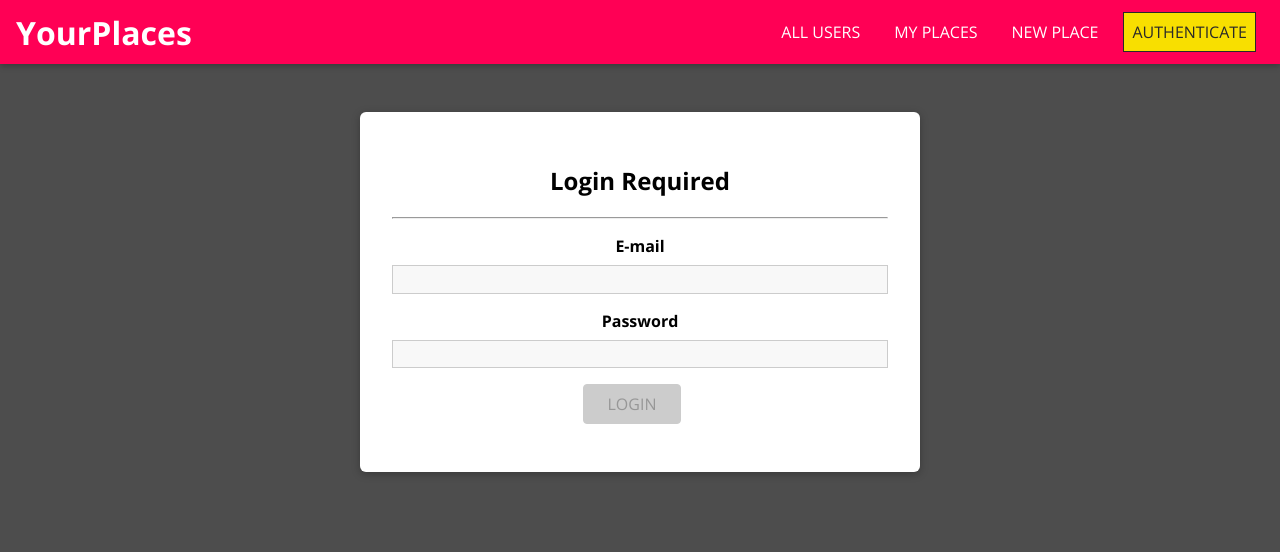
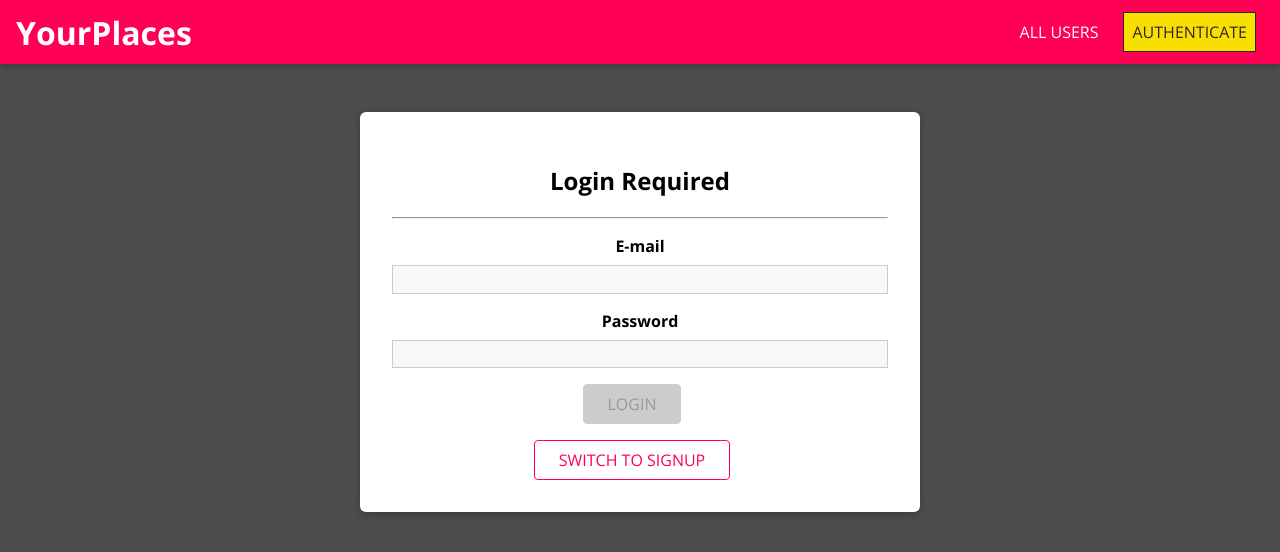
Before and after one commit to FedericoPiazzolla/react-places, a React (Vite) app: page /auth in a window 1280 px wide. Shown: the top 552 px of the page. Built offline with nearby package versions, Linux system fonts and the light colour scheme.

Commit message:
add: autContext for autenticate navigation link

```diff
--- a/src/App.jsx
+++ b/src/App.jsx
@@ -1,4 +1,4 @@
-import React from "react";
+import React, { useCallback, useState } from "react";
 import { BrowserRouter as Router, Routes, Route } from "react-router-dom";
 
 import Users from "./user/pages/Users";
@@ -7,9 +7,22 @@ import UserPlaces from "./places/pages/UserPlaces";
 import UpdatePlace from "./places/pages/UpdatePlace";
 import Auth from "./user/pages/Auth";
 import MainNavigation from "./shared/components/Navigation/MainNavigation";
+import { AuthContext } from "./shared/context/auth-context";
 
 const App = () => {
+  const [isLoggedIn, setIsLoggedeIn] = useState(false);
+
+  const login = useCallback(() => {
+    setIsLoggedeIn(true);
+  }, []);
+
+  const logout = useCallback(() => {
+    setIsLoggedeIn(false);
+  }, []);
+
   return (
+    <AuthContext.Provider
+      value={{ isLoggedIn: isLoggedIn, login: login, logout: logout }}>
       <Router>
         <MainNavigation />
 
@@ -23,6 +36,7 @@ const App = () => {
           </Routes>
         </main>
       </Router>
+    </AuthContext.Provider>
   );
 };
 
--- a/src/shared/components/Navigation/NavLinks.jsx
+++ b/src/shared/components/Navigation/NavLinks.jsx
@@ -1,26 +1,37 @@
-import React from 'react';
-import { NavLink } from 'react-router-dom';
+import React, { useContext } from "react";
+import { NavLink } from "react-router-dom";
 
-import './style/NavLinks.css'
+import "./style/NavLinks.css";
+import { AuthContext } from "../../context/auth-context";
 
 const NavLinks = (props) => {
+  const auth = useContext(AuthContext);
+
   return (
-    <ul className='nav-links'>
+    <ul className="nav-links">
       <li>
-        <NavLink to="/" end>ALL USERS</NavLink>
+        <NavLink to="/" end>
+          ALL USERS
+        </NavLink>
       </li>
+      {auth.isLoggedIn && (
         <li>
           {/* al momento della creazione db sostituire con id veritiero */}
           <NavLink to="/u1/places">MY PLACES</NavLink>
         </li>
+      )}
+      {auth.isLoggedIn && (
         <li>
-        <NavLink to="/places/new">NEW PLACE</NavLink>
+          <NavLink to="/places/new">ADD PLACE</NavLink>
         </li>
+      )}
+      {!auth.isLoggedIn && (
         <li>
           <NavLink to="/auth">AUTHENTICATE</NavLink>
         </li>
+      )}
     </ul>
-  )
-}
+  );
+};
 
-export default NavLinks
+export default NavLinks;
--- /dev/null
+++ b/src/shared/context/auth-context.jsx
@@ -0,0 +1,7 @@
+import { createContext } from "react";
+
+export const AuthContext = createContext({
+  isLoggedIn: false,
+  login: () => {},
+  logout: () => {},
+});
--- a/src/shared/hooks/form-hook.jsx
+++ b/src/shared/hooks/form-hook.jsx
@@ -8,6 +8,9 @@ const formReducer = (state, action) => {
 
       // Cicla su tutti i campi del form per verificare se l'intero form è valido
       for (const inputId in state.inputs) {
+        if(!state.inputs[inputId]) {
+          continue;
+        }
         if (inputId === action.inputId) {
           formIsValid = formIsValid && action.isValid; // nuovo valore appena ricevuto
         } else {
--- a/src/user/pages/Auth.jsx
+++ b/src/user/pages/Auth.jsx
@@ -1,4 +1,4 @@
-import React from "react";
+import React, { useState } from "react";
 
 import Card from "../../shared/components/UIElements/Card";
 import Input from "../../shared/components/FormElements/Input";
@@ -13,13 +13,40 @@ import Button from "../../shared/components/FormElements/Button";
 import "../pages/style/Auth.css";
 
 const Auth = () => {
-  const [formState, inputHandler] = useForm(
+  const [isLoginMode, setIsLoginMode] = useState(true);
+
+  const [formState, inputHandler, setFormData] = useForm(
     {
       email: { value: "", isValid: false },
       password: { value: "", isValid: false },
     },
     false
   );
+
+  const switchModeHandler = () => {
+    if (!isLoginMode) {
+      setFormData(
+        {
+          ...formState.inputs,
+          name:undefined
+        },
+        formState.inputs.email.isValid && formState.inputs.password.isValid
+      );
+    } else {
+      setFormData(
+        {
+          ...formState.inputs,
+          name: {
+            value: '',
+            isValid: false
+          }
+        },
+        false
+      );
+    }
+    setIsLoginMode(prevMode => !prevMode);
+  };
+
   const authSubmitHandler = (event) => {
     event.preventDefault();
     console.log(formState.inputs); // manderemo i dati al back end
@@ -31,6 +58,17 @@ const Auth = () => {
       <hr />
       <form onSubmit={authSubmitHandler}>
         {/* Ogni input è collegato al reducer tramite onInput (che usa dispatch internamente) */}
+        {!isLoginMode && (
+          <Input
+            id="name"
+            element="input"
+            type="text"
+            label="Your Name"
+            validators={[VALIDATOR_REQUIRE()]}
+            onInput={inputHandler}
+            errorText="Please enter a name."
+          />
+        )}
         <Input
           id="email"
           element="input"
@@ -52,9 +90,12 @@ const Auth = () => {
 
         {/* Il bottone è disabilitato finché il form non è valido */}
         <Button type="submit" disabled={!formState.isValid}>
-          LOGIN
+          {isLoginMode ? "LOGIN" : "SIGNUP"}
         </Button>
       </form>
+      <Button inverse onClick={switchModeHandler}>
+        SWITCH TO {isLoginMode ? "SIGNUP" : "LOGIN"}
+      </Button>
     </Card>
   );
 };
```
Lines whose indentation alone changed are shown as unchanged.
